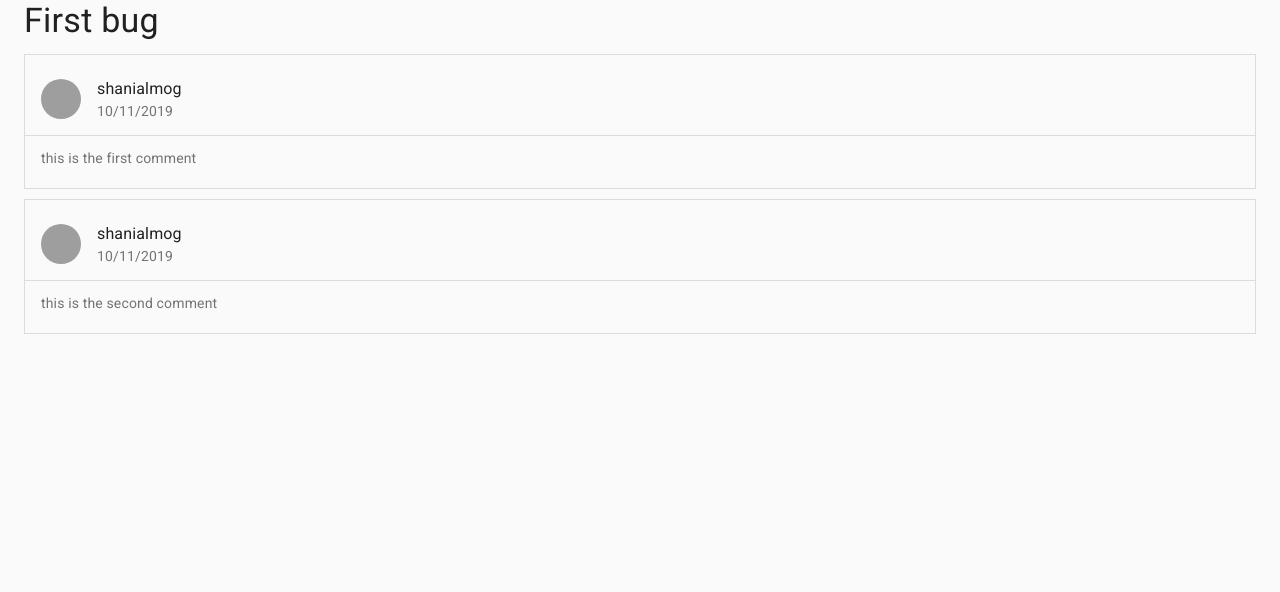
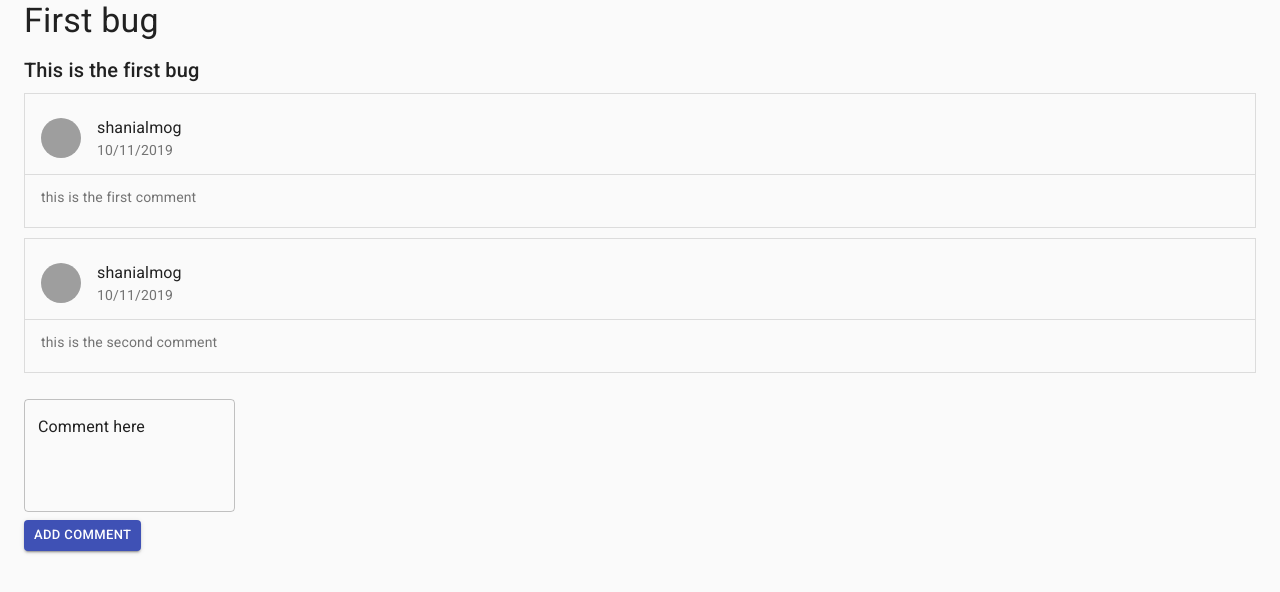
Before and after one commit to shanialmog/bug-tracking, a React (Create React App) app: page /bugs/1 in a window 1280 px wide. Shown: the top 592 px of the page. Built offline with nearby package versions, Linux system fonts and the light colour scheme; grey boxes are pictures that could not be loaded.

Commit message:
add comment input in bugitem

```diff
--- a/src/components/BugItem/index.js
+++ b/src/components/BugItem/index.js
@@ -11,7 +11,8 @@ import ListItemText from '@material-ui/core/ListItemText'
 import ListItemAvatar from '@material-ui/core/ListItemAvatar'
 import Divider from '@material-ui/core/Divider'
 import moment from 'moment'
-
+import TextField from '@material-ui/core/TextField'
+import Button from '@material-ui/core/Button'
 
 class BugItem extends Component {
   constructor (props) {
@@ -24,8 +25,18 @@ class BugItem extends Component {
       timeline: [],
       createdAt: '',
       isLoading: true,
-      err: false
+      err: false,
+      comment: 'Comment here'
     }
+    this.handleFormChange = this.handleFormChange.bind(this)
+    this.handleFormSubmit = this.handleFormSubmit.bind(this)
+  }
+
+  handleFormChange (event) {
+    const { name, value } = event.target
+    this.setState({
+      [name]: value
+    })
   }
 
   componentDidMount () {
@@ -46,10 +57,30 @@ class BugItem extends Component {
     })
   }
 
+  handleFormSubmit (event) {
+    event.preventDefault()
+    console.log('comment: ' + this.state.comment)
+  }
+
   render () {
+    const bugTimeline = this.state.timeline.map(item =>
+      <List key={item.id + item.time} style={{ border: '1px solid rgba(0, 0, 0, 0.12)', marginBottom: 10 }}>
+        <ListItem>
+          <ListItemAvatar>
+            <Avatar alt={item.user.username} src={item.user.thumbnail} />
+          </ListItemAvatar>
+          <ListItemText primary={item.user.username} secondary={moment.unix(item.time).format('DD/MM/YYYY')} />
+        </ListItem>
+        <Divider />
+        <ListItem>
+          <ListItemText secondary={item.content} />
+        </ListItem>
+      </List>
+    )
     return (
       <Container maxWidth='xl'>
         <Typography variant='h4' gutterBottom>{this.state.title}</Typography>
+        <Typography variant='h6' gutterBottom>{this.state.description}</Typography>
         {
           this.state.err
             ? (
@@ -64,23 +95,37 @@ class BugItem extends Component {
                 ? <CircularProgress />
                 : (
                   <div>
-                    <Typography variant='subtitle1' gutterBottom>{this.state.attachments}</Typography>
                     {
-                      this.state.timeline.map(item =>
-                        <List key={item.id} style={{ border: '1px solid rgba(0, 0, 0, 0.12)', marginBottom: 10 }}>
-                          <ListItem>
-                            <ListItemAvatar>
-                              <Avatar alt={item.user.username} src={item.user.thumbnail} />
-                            </ListItemAvatar>
-                            <ListItemText primary={item.user.username} secondary={moment.unix(item.time).format('DD/MM/YYYY')} />
-                          </ListItem>
-                          <Divider />
-                          <ListItem>
-                            <ListItemText secondary={item.content} />
-                          </ListItem>
-                        </List>
-                      )
+                      bugTimeline
                     }
+                    <form
+                      onSubmit={this.handleFormSubmit}
+
+                    >
+                      <div>
+                        <TextField
+                          onChange={this.handleFormChange}
+                          type='text'
+                          name='comment'
+                          value={this.state.comment}
+                          id='standard-full-width'
+                          multiline
+                          rows='4'
+                          margin='normal'
+                          variant='outlined'
+                        />
+                      </div>
+                      <Button
+                        disabled={this.state.isLoading}
+                        variant='contained'
+                        size='small'
+                        color='primary'
+                        type='submit'
+                      >
+                        Add comment
+                        {this.state.isLoading && <CircularProgress size={18} style={{ marginLeft: 10 }} />}
+                      </Button>
+                    </form>
                   </div>
                 )
             )
```
